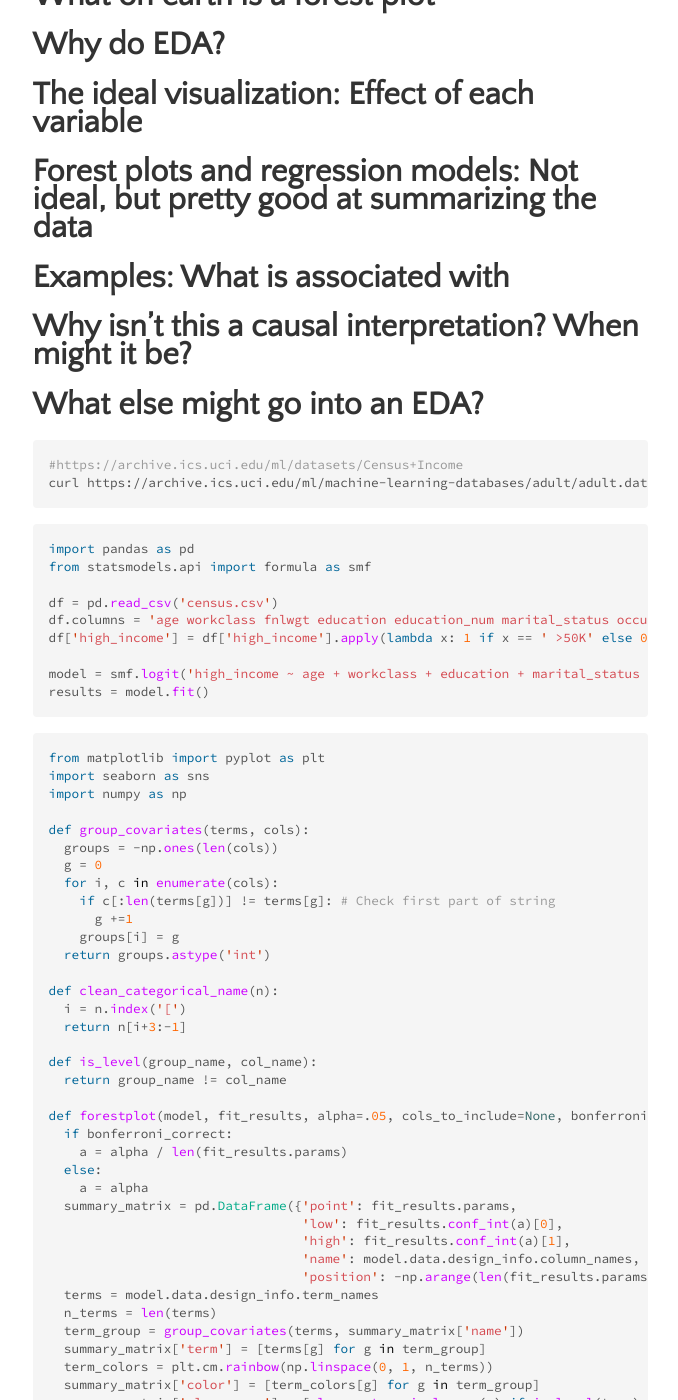
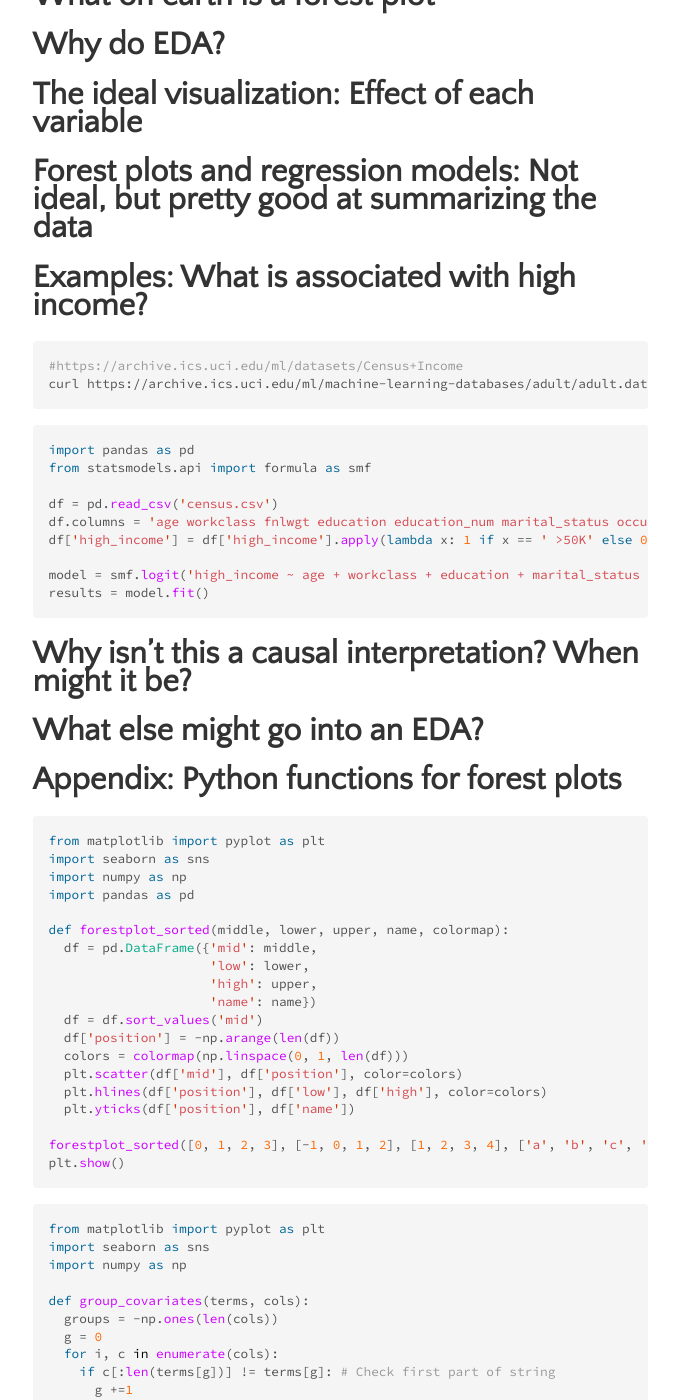
Before and after one commit to lmc2179/lmc2179.github.io, a Jekyll site: the page built from drafts/regression_eda.md, in a window 1280 px wide and 1400 px high, scrolled down 343 px. Shown: the whole window, without its empty margins (300-978 px from the left). Built offline with Jekyll 4.4.1, drawn with Linux system fonts in a browser that asks for light colours; our own code applies the rules of GitHub Pages for plain Markdown files.

Commit message:
Update regression_eda.md

````diff
--- a/drafts/regression_eda.md
+++ b/drafts/regression_eda.md
@@ -8,11 +8,7 @@
 
 # Forest plots and regression models: Not ideal, but pretty good at summarizing the data
 
-# Examples: What is associated with
-
-# Why isn't this a causal interpretation? When might it be?
-
-# What else might go into an EDA?
+# Examples: What is associated with high income?
 
 ```bash
 #https://archive.ics.uci.edu/ml/datasets/Census+Income
@@ -30,6 +26,36 @@ df['high_income'] = df['high_income'].apply(lambda x: 1 if x == ' >50K' else 0)
 model = smf.logit('high_income ~ age + workclass + education + marital_status + age:workclass', df)
 results = model.fit()
 ```
+
+# Why isn't this a causal interpretation? When might it be?
+
+# What else might go into an EDA?
+
+# Appendix: Python functions for forest plots
+
+
+```python
+from matplotlib import pyplot as plt
+import seaborn as sns
+import numpy as np
+import pandas as pd
+
+def forestplot_sorted(middle, lower, upper, name, colormap):
+  df = pd.DataFrame({'mid': middle,
+                     'low': lower,
+                     'high': upper,
+                     'name': name})
+  df = df.sort_values('mid')
+  df['position'] = -np.arange(len(df))
+  colors = colormap(np.linspace(0, 1, len(df)))
+  plt.scatter(df['mid'], df['position'], color=colors)
+  plt.hlines(df['position'], df['low'], df['high'], color=colors)
+  plt.yticks(df['position'], df['name'])
+
+forestplot_sorted([0, 1, 2, 3], [-1, 0, 1, 2], [1, 2, 3, 4], ['a', 'b', 'c', 'd'], plt.cm.plasma)
+plt.show()
+```
+
 
 ```python
 from matplotlib import pyplot as plt
````
